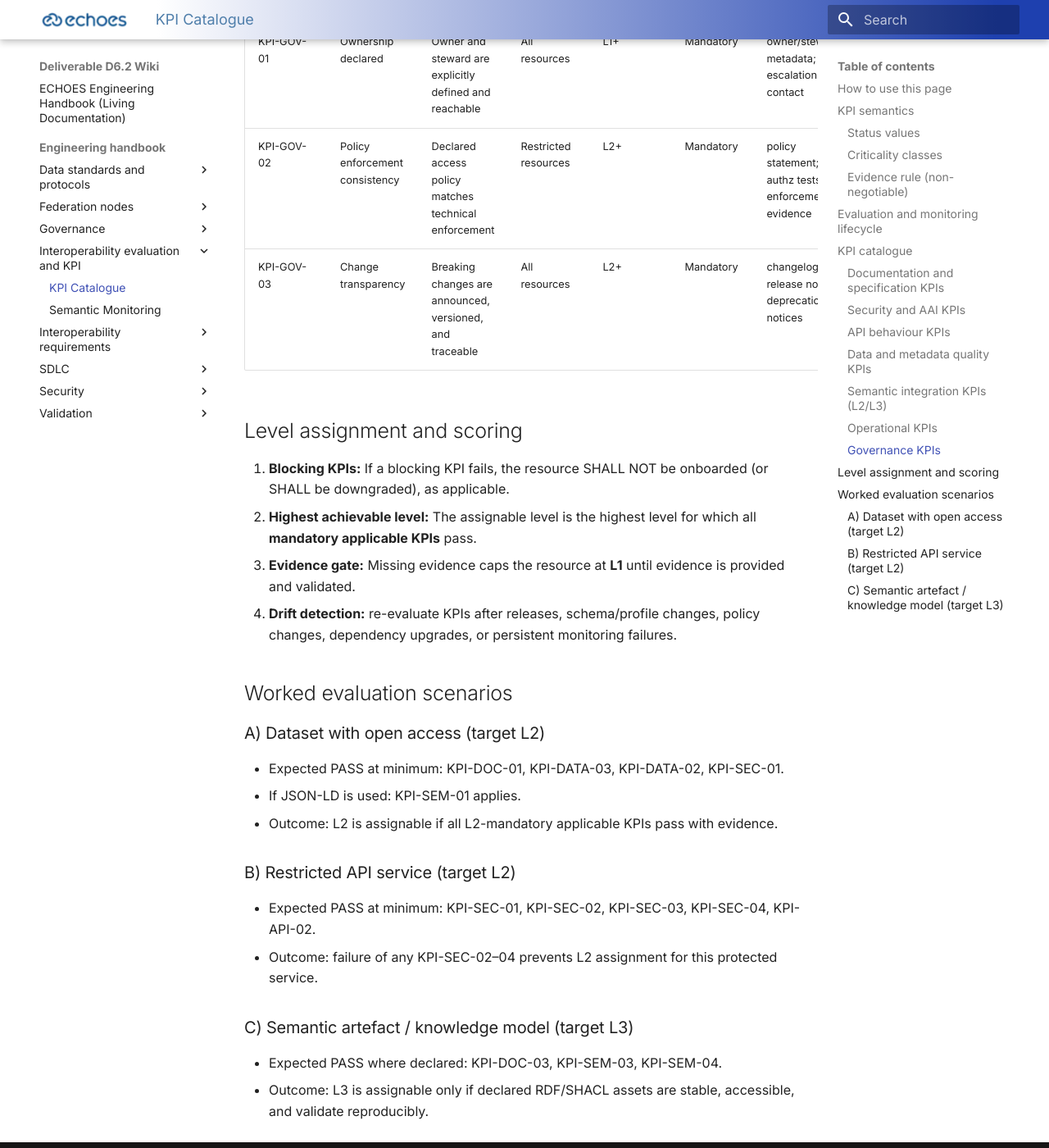
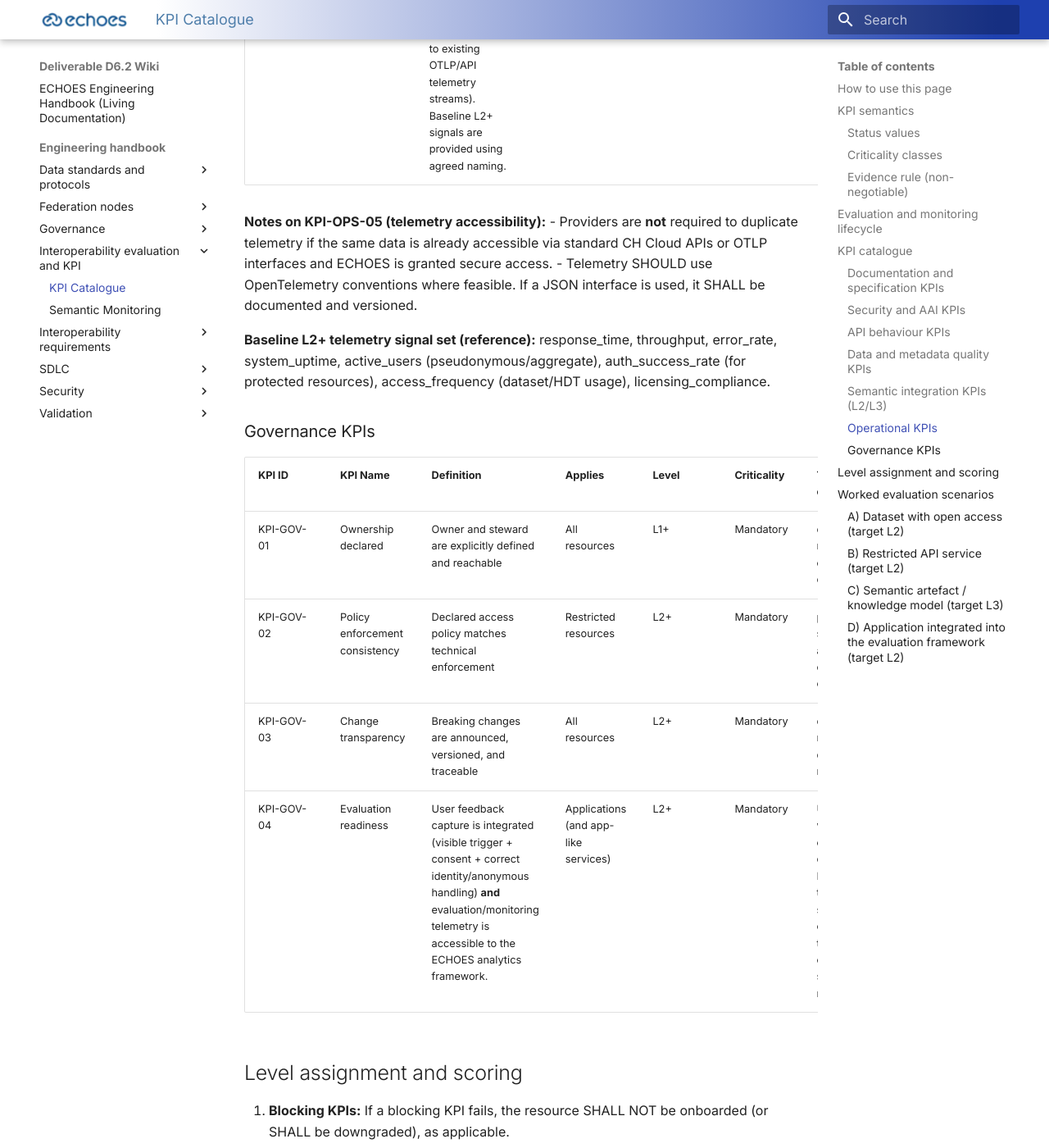
Before and after one commit to ECHOES-ECCCH-TECHNICAL/internal-documentation, an MkDocs documentation site: the page built from docs/engineering-handbook/Interoperability-evaluation-and-KPI/kpis.md, in a window 1280 px wide and 1400 px high, scrolled down 6698 px. Shown: the whole window at 82% size. Built offline with MkDocs 1.6.1 and Material for MkDocs 9.7.7, drawn with Linux system fonts in a browser that asks for light colours; some of the changed text lies outside the part shown.

Commit message:
Add : KPI regarding L2 evaluation readiness

```diff
--- a/docs/engineering-handbook/Interoperability-evaluation-and-KPI/kpis.md
+++ b/docs/engineering-handbook/Interoperability-evaluation-and-KPI/kpis.md
@@ -1,7 +1,7 @@
 # KPI Catalogue
 
 This page defines the **living KPI catalogue** used by ECHOES to evaluate and monitor interoperability across CH Cloud resources.
-It complements **D6.2 Evaluation and monitoring interoperability Chapter** by providing a practical, operator-friendly set of indicators and worked examples that can be maintained and evolved without expanding the deliverable.
+It complements the interoperability requirements and evaluation/monitoring chapters of **D6.2** by providing a practical, operator-friendly set of indicators and worked examples that can be maintained and evolved without expanding the deliverable.
 
 KPIs are derived from interoperability obligations (documentation and evidence, API contracts and behaviour, security/AAI integration, metadata quality, semantic conformance, operations and governance). They are used for:
 
@@ -11,7 +11,7 @@ KPIs are derived from interoperability obligations (documentation and evidence,
 
 ## How to use this page
 
-1. **Identify resource type(s)** (dataset, API/service, workflow, semantic artefact).
+1. **Identify resource type(s)** (dataset, API/service, workflow, semantic artefact, application).
 2. **Select applicable KPIs** using the “Applies” and “Level” columns below.
 3. **Collect evidence** (automated test output where possible; otherwise documented manual checks).
 4. **Assign / confirm the interoperability level** based on KPI results and the level-gating rules.
@@ -53,7 +53,7 @@ A KPI MUST NOT be marked PASS without evidence. If level-required evidence is mi
 | KPI-DOC-02 | Machine-readable API specification | OpenAPI 3.x is provided and syntactically valid | APIs/services | L2+ | Mandatory | OpenAPI file + validator output |
 | KPI-DOC-03 | Machine-readable schemas/shapes | JSON Schema / XSD / SHACL artefacts are present where applicable and reachable | Datasets/APIs/Semantic | L2+ (when applicable) | Mandatory (when applicable) | schema/shapes artefacts + validation output |
 
-**Measurement guidance:** Documentation/specification KPIs are typically **PASS/FAIL** .
+**Measurement guidance:** Documentation/specification KPIs are typically **PASS/FAIL**.
 
 ### Security and AAI KPIs
 
@@ -105,6 +105,13 @@ A KPI MUST NOT be marked PASS without evidence. If level-required evidence is mi
 | KPI-OPS-02 | Response time | Latency remains within declared thresholds (where thresholds exist) | APIs/services | L2+ | Mandatory (where thresholds exist) | p95 latency series; SLO statement; incident history |
 | KPI-OPS-03 | Error rate | Error rate remains within declared thresholds (where thresholds exist) | APIs/services | L2+ | Mandatory (where thresholds exist) | 4xx/5xx rate metrics; alerts; ticket summaries |
 | KPI-OPS-04 | Dependency resilience | Timeouts/retries prevent cascading failures | Services/workflows | L2+ | Recommended | retry policy; circuit breaker config; failure-injection evidence |
+| KPI-OPS-05 | Telemetry accessibility | A queryable observability interface is available to the ECHOES analytics collector (endpoint or secure access to existing OTLP/API telemetry streams). Baseline L2+ signals are provided using agreed naming. | APIs/services/applications | L2+ | Mandatory | endpoint URL + auth method; sample query and response; collector access confirmation |
+
+**Notes on KPI-OPS-05 (telemetry accessibility):**
+- Providers are **not** required to duplicate telemetry if the same data is already accessible via standard CH Cloud APIs or OTLP interfaces and ECHOES is granted secure access.
+- Telemetry SHOULD use OpenTelemetry conventions where feasible. If a JSON interface is used, it SHALL be documented and versioned.
+
+**Baseline L2+ telemetry signal set (reference):** response_time, throughput, error_rate, system_uptime, active_users (pseudonymous/aggregate), auth_success_rate (for protected resources), access_frequency (dataset/HDT usage), licensing_compliance.
 
 ### Governance KPIs
 
@@ -113,6 +120,7 @@ A KPI MUST NOT be marked PASS without evidence. If level-required evidence is mi
 | KPI-GOV-01 | Ownership declared | Owner and steward are explicitly defined and reachable | All resources | L1+ | Mandatory | owner/steward metadata; escalation contact |
 | KPI-GOV-02 | Policy enforcement consistency | Declared access policy matches technical enforcement | Restricted resources | L2+ | Mandatory | policy statement; authz tests; enforcement evidence |
 | KPI-GOV-03 | Change transparency | Breaking changes are announced, versioned, and traceable | All resources | L2+ | Mandatory | changelog; release notes; deprecation notices |
+| KPI-GOV-04 | Evaluation readiness | User feedback capture is integrated (visible trigger + consent + correct identity/anonymous handling) **and** evaluation/monitoring telemetry is accessible to the ECHOES analytics framework. | Applications (and app-like services) | L2+ | Mandatory | UI walkthrough evidence; consent text; HAR/network trace to survey endpoint; telemetry endpoint sample response |
 
 ## Level assignment and scoring
 
@@ -135,3 +143,7 @@ A KPI MUST NOT be marked PASS without evidence. If level-required evidence is mi
 ### C) Semantic artefact / knowledge model (target L3)
 - Expected PASS where declared: KPI-DOC-03, KPI-SEM-03, KPI-SEM-04.
 - Outcome: L3 is assignable only if declared RDF/SHACL assets are stable, accessible, and validate reproducibly.
+
+### D) Application integrated into the evaluation framework (target L2)
+- Expected PASS at minimum: KPI-SEC-01, KPI-DATA-03, KPI-GOV-04, KPI-OPS-05.
+- Outcome: L2 is assignable only if the application provides a functional feedback mechanism with consent and supports telemetry accessibility for the analytics collector, with evidence recorded.
```
